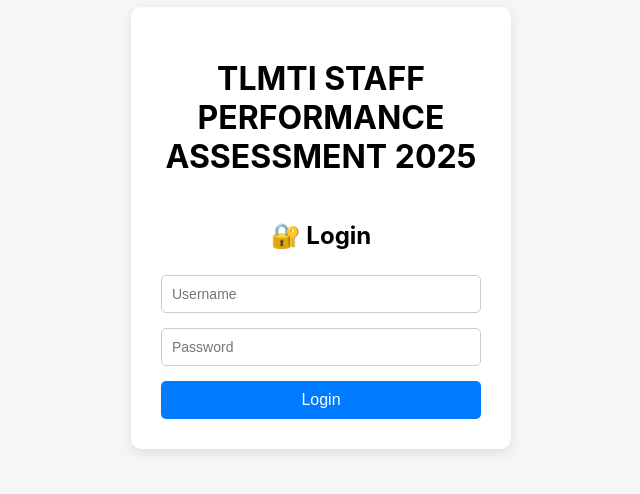
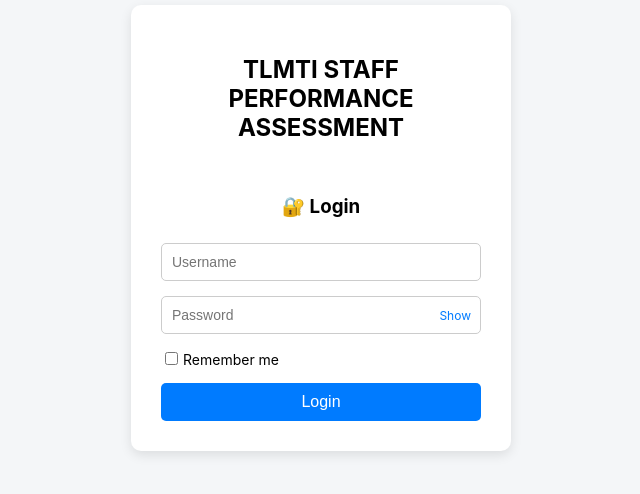
Before and after one commit to sunnyygautam/assessment_form, a React (Create React App) app in the folder frontend/: page / in a window 1280 px wide. Shown: the part 172-666 px from the top of the page, without its empty margins (319-959 px from the left). Built offline with nearby package versions, Linux system fonts and the light colour scheme.

Commit message:
Hover button, Show/Hide password, Remember me checkbox

```diff
--- a/frontend/src/App.js
+++ b/frontend/src/App.js
@@ -29,9 +29,12 @@ function App() {
   };
 
   const handleLogout = () => {
+    console.log("Logout clicked");
     localStorage.removeItem("token");
+    sessionStorage.removeItem("token");
     localStorage.removeItem("role");
-    localStorage.removeItem("step");   // ✅ reset flow
+    sessionStorage.removeItem("role");
+    // localStorage.removeItem("step");   // ✅ reset flow
 
     setIsAuth(false);
 
@@ -39,6 +42,7 @@ function App() {
   };
   // 🔹 Save Draft API
   const saveDraft = async () => {
+    console.log("Saving Draft..");
     try {
       await api.post("/api/draft", {
         data: responses
@@ -58,6 +62,7 @@ function App() {
 
   // 🔹 Submit API
   const handleSubmit = async () => {
+    console.log("Form Submitting...");
     try {
       await api.post("/api/submit", {
         data: responses
@@ -73,7 +78,9 @@ function App() {
   };
 
   useEffect(() => {
-    const token = localStorage.getItem("token");
+    const token =
+      localStorage.getItem("token") ||
+      sessionStorage.getItem("token");
 
     if (!token) {
       setIsAuth(false);
--- a/frontend/src/Login.js
+++ b/frontend/src/Login.js
@@ -1,19 +1,35 @@
 import React, { useState } from "react";
 import axios from "axios";
+import { useEffect } from "react";
 
 function Login({ setAuth }) {
   const [username, setUsername] = useState("");
   const [password, setPassword] = useState("");
+  const [hover, setHover] = useState(false);
+  const [showPassword, setShowPassword] = useState(false);
+  const [remember, setRemember] = useState(false);
 
   const login = async () => {
+    if (!username || !password) {
+      alert("Please enter username and password");
+      return;
+    }
     try {
       const res = await axios.post("http://localhost:5000/api/login", {
         username,
         password
       });
 
+    if (remember) {
       localStorage.setItem("token", res.data.token);
       localStorage.setItem("role", res.data.role);
+      localStorage.setItem("username", username);
+      localStorage.setItem("password", password);   // ⚠️ not secure
+    } else {
+      sessionStorage.setItem("token", res.data.token);
+      sessionStorage.setItem("role", res.data.role);
+      localStorage.removeItem("username");
+    }
 
       setAuth(true);
     } catch (err) {
@@ -29,11 +45,19 @@ function Login({ setAuth }) {
     }
   };
 
+  useEffect(() => {
+    const savedUsername = localStorage.getItem("username");
+    if (savedUsername) {
+      setUsername(savedUsername);
+      setRemember(true);
+    }
+  }, []);
+
   return (
     <div style={styles.container}>
       <div style={styles.card}>
-        <h1 style={styles.title}>TLMTI STAFF PERFORMANCE ASSESSMENT 2025</h1>
-        <h2 style={styles.title}>🔐 Login</h2>
+        <h2>TLMTI STAFF PERFORMANCE ASSESSMENT</h2>
+        <h3 style={styles.title}>🔐 Login</h3>
 
         <input
           type="text"
@@ -44,16 +68,51 @@ function Login({ setAuth }) {
           style={styles.input}
         />
 
+        <div style={{ position: "relative" }}>
           <input
-          type="password"
+            type={showPassword ? "text" : "password"}
             placeholder="Password"
             value={password}
             onChange={(e) => setPassword(e.target.value)}
             onKeyDown={handleKeyPress}
-          style={styles.input}
+            style={{ ...styles.input, width: "93%" }}
           />
 
-        <button onClick={login} style={styles.button}>
+          <span
+            onClick={() => setShowPassword(!showPassword)}
+            style={{
+              position: "absolute",
+              right: "10px",
+              top: "50%",
+              transform: "translateY(-50%)",
+              cursor: "pointer",
+              fontSize: "12px",
+              color: "#007bff"
+            }}
+          >
+            {showPassword ? "Hide" : "Show"}
+          </span>
+        </div>
+
+        <label style={{ fontSize: "14px" }}>
+          <input
+            type="checkbox"
+            checked={remember}
+            onChange={(e) => setRemember(e.target.checked)}
+            style={{ marginRight: "5px" }}
+          />
+          Remember me
+        </label>
+
+        <button
+          onClick={login}
+          onMouseEnter={() => setHover(true)}
+          onMouseLeave={() => setHover(false)}
+          style={{
+            ...styles.button,
+            background: hover ? "#0056b3" : "#007bff"
+          }}
+        >
           Login
         </button>
       </div>
```
Lines whose indentation alone changed are shown as unchanged.
